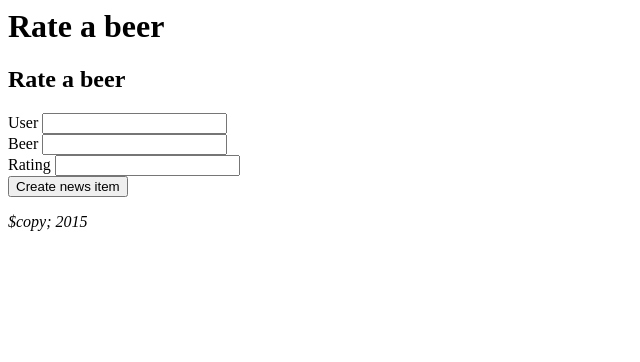
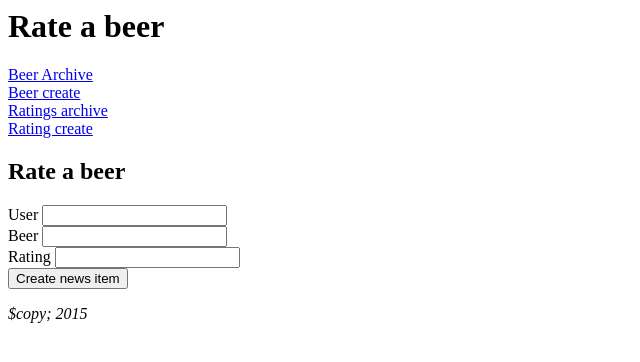
Before and after one commit to TheWhiskey/BetterBeer, a CodeIgniter app: page /database/index.php/rating/create in a window 1280 px wide. Shown: the top 362 px of the page, without its empty margins (0-640 px from the left). Run offline with CodeIgniter, Linux system fonts and the light colour scheme; the visitor is signed in with stand-in values (Sample User, id 1).

Commit message:
Dropdowns populated.
Form dropdowns populated.
header.php anchors added.
Joins in rating model to get username and beername.

```diff
--- a/application/models/Rating_model.php
+++ b/application/models/Rating_model.php
@@ -10,7 +10,12 @@ class Rating_model extends CI_Model {
 {
 		if ($user_id === FALSE AND $beer_id === FALSE )
 		{
-			$query = $this->db->get('user_beer');
+			#$query = $this->db->get('user_beer');
+			$this->db->select('users.username, beer.name as "beername", user_beer.rating');
+			$this->db->from('user_beer');
+			$this->db->join('users', 'users.id = user_beer.user_id');
+			$this->db->join('beer', 'beer.id = user_beer.beer_id');
+			$query = $this->db->get();
 			return $query->result_array();
 		}
 
@@ -26,6 +31,8 @@ class Rating_model extends CI_Model {
 		}
 
         $query = $this->db->get_where('user_beer', array('user_id' => $user_id, 'beer_id' => $beer_id));
+
+
         return $query->row_array();
 }
 
@@ -34,7 +41,7 @@ class Rating_model extends CI_Model {
 	{
 
     $data = array(
-        'user_id' => $this->input->post('user_id'),
+        'user_id' => $this->ion_auth->user()->row()->id,
         'beer_id' => $this->input->post('beer_id'),
         'rating' => $this->input->post('rating')
     );
--- a/application/views/rating/index.php
+++ b/application/views/rating/index.php
@@ -2,9 +2,9 @@
 
 <?php foreach ($ratings as $rating_item): ?>
 
-        <h3>Beer: <?php echo $rating_item['beer_id']; ?></h3>
+        <h3>Beer: <?php echo $rating_item['beername']; ?></h3>
         <div class="main">
-                User: <?php echo $rating_item['user_id']; ?><br>
+                User: <?php echo $rating_item['username']; ?><br>
 				Rating: <?php echo $rating_item['rating']; ?><br>
 
         </div>
--- a/application/views/rating/view.php
+++ b/application/views/rating/view.php
@@ -1,5 +1,5 @@
 <?php
 #echo '<h2>'.$rating_item['name'].'</h2>';
-echo $rating_item['user_id'].'<br>';
-echo $rating_item['beer_id'].'<br>';
+echo $rating_item['user.username'].'<br>';
+echo $rating_item['beer.name'].'<br>';
 echo $rating_item['rating'].'<br>';
--- a/application/views/templates/header.php
+++ b/application/views/templates/header.php
@@ -5,3 +5,7 @@
 	<body>
 
 		<h1><?php echo $title; ?></h1>
+		<?php echo anchor('beer','Beer Archive'); ?><br>
+		<?php echo anchor('beer/create','Beer create'); ?><br>
+		<?php echo anchor('rating','Ratings archive'); ?><br>
+		<?php echo anchor('rating/create','Rating create'); ?><br>
```
